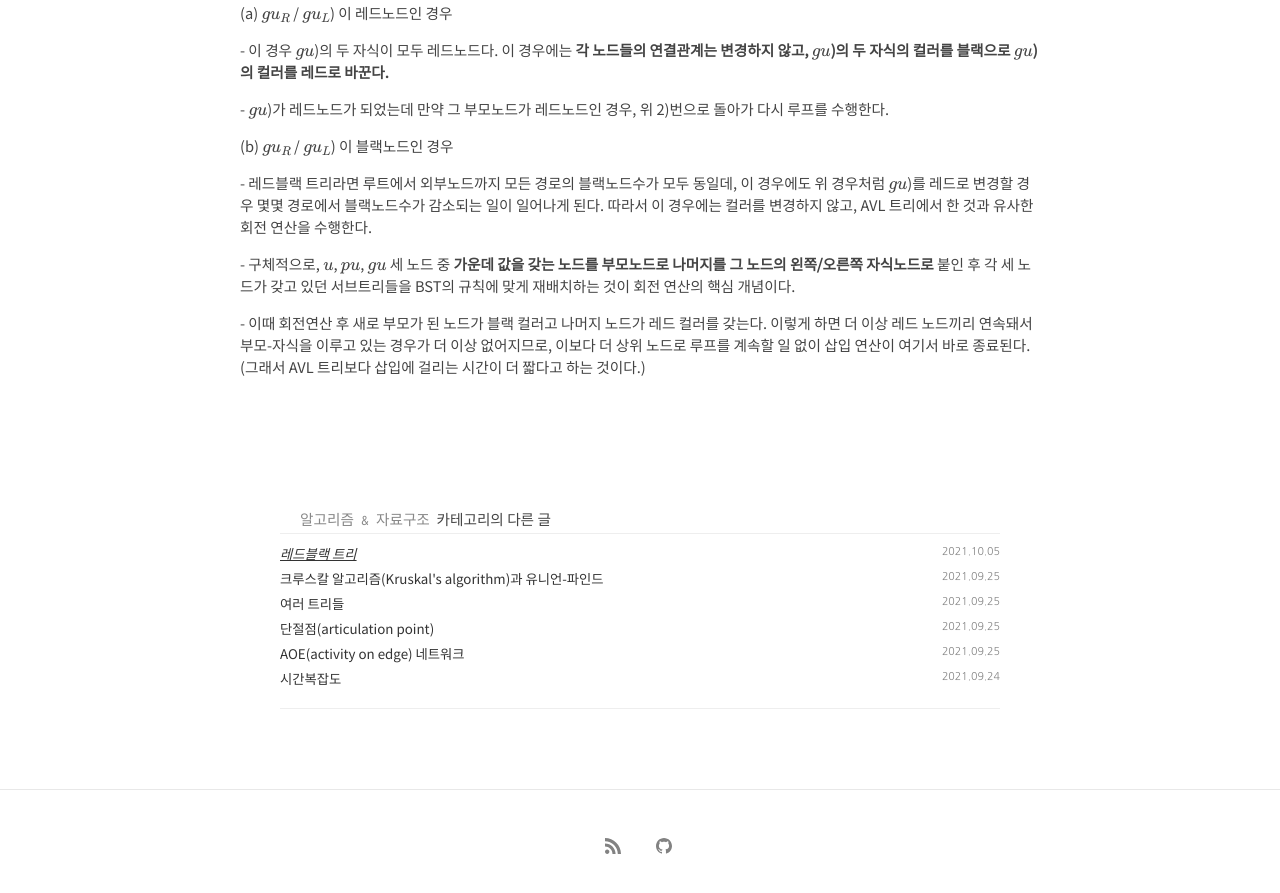
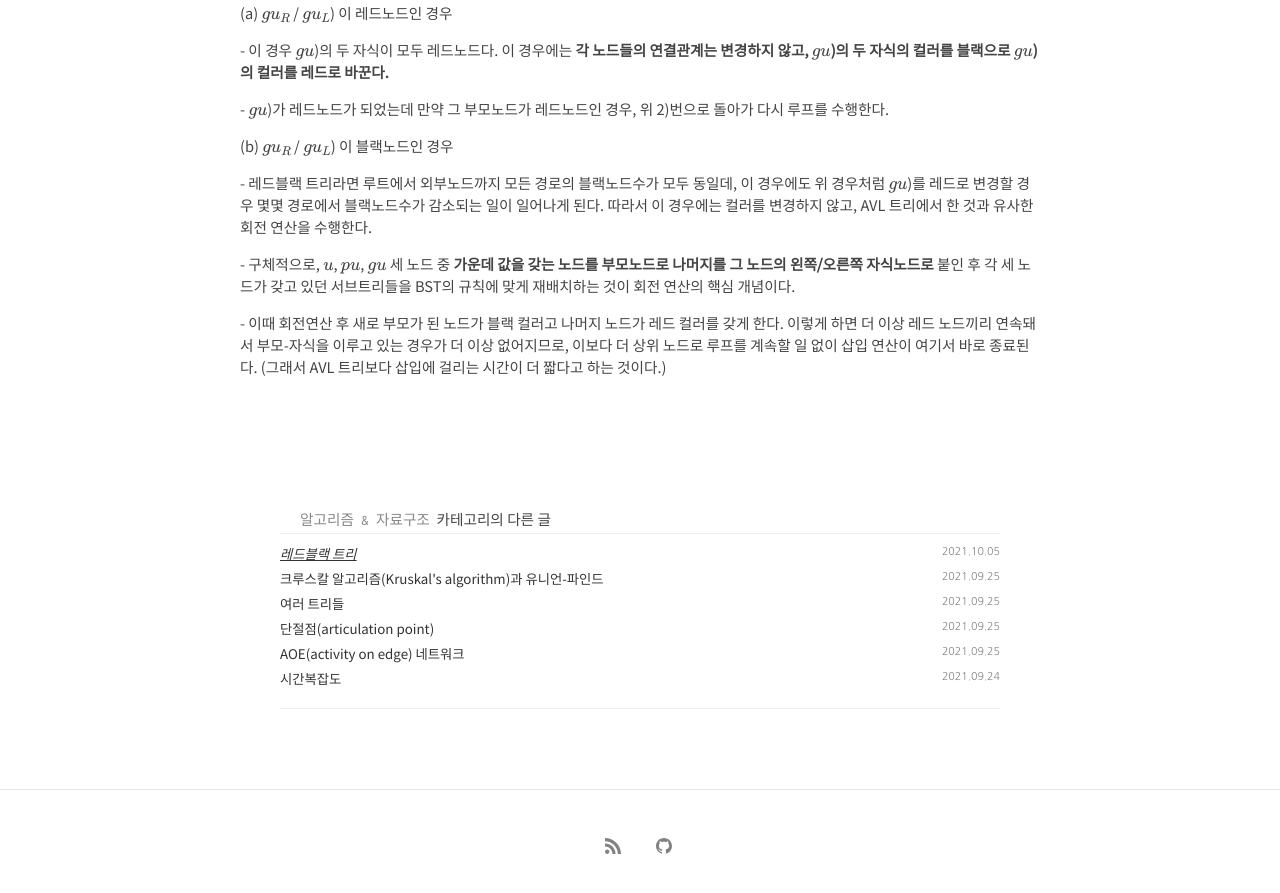
Before and after one commit to kangwooklee29/blog, a Jekyll site: the page built from 알고리즘 & 자료구조/_posts/2021-10-05-레드블랙 트리.md, in a window 1280 px wide and 900 px high, scrolled down 1589 px. Shown: the top 893 px of the window. Built offline with Jekyll 4.4.1, drawn with Linux system fonts in a browser that asks for light colours; nearby versions of some CDN libraries; our own code applies the rules of GitHub Pages for plain Markdown files; formulas are drawn with MathJax 3; comment, search, counter and statistics services are not loaded.

Commit message:
Update 2021-10-05-레드블랙 트리.md

```diff
--- a/알고리즘 & 자료구조/_posts/2021-10-05-레드블랙 트리.md
+++ b/알고리즘 & 자료구조/_posts/2021-10-05-레드블랙 트리.md
@@ -48,4 +48,4 @@
 
 \- 구체적으로, \\(u\\), \\(pu\\), \\(gu\\) 세 노드 중 **가운데 값을 갖는 노드를 부모노드로 나머지를 그 노드의 왼쪽/오른쪽 자식노드로** 붙인 후 각 세 노드가 갖고 있던 서브트리들을 BST의 규칙에 맞게 재배치하는 것이 회전 연산의 핵심 개념이다.
 
-\- 이때 회전연산 후 새로 부모가 된 노드가 블랙 컬러고 나머지 노드가 레드 컬러를 갖는다. 이렇게 하면 더 이상 레드 노드끼리 연속돼서 부모-자식을 이루고 있는 경우가 더 이상 없어지므로, 이보다 더 상위 노드로 루프를 계속할 일 없이 삽입 연산이 여기서 바로 종료된다. (그래서 AVL 트리보다 삽입에 걸리는 시간이 더 짧다고 하는 것이다.)
+\- 이때 회전연산 후 새로 부모가 된 노드가 블랙 컬러고 나머지 노드가 레드 컬러를 갖게 한다. 이렇게 하면 더 이상 레드 노드끼리 연속돼서 부모-자식을 이루고 있는 경우가 더 이상 없어지므로, 이보다 더 상위 노드로 루프를 계속할 일 없이 삽입 연산이 여기서 바로 종료된다. (그래서 AVL 트리보다 삽입에 걸리는 시간이 더 짧다고 하는 것이다.)
```
